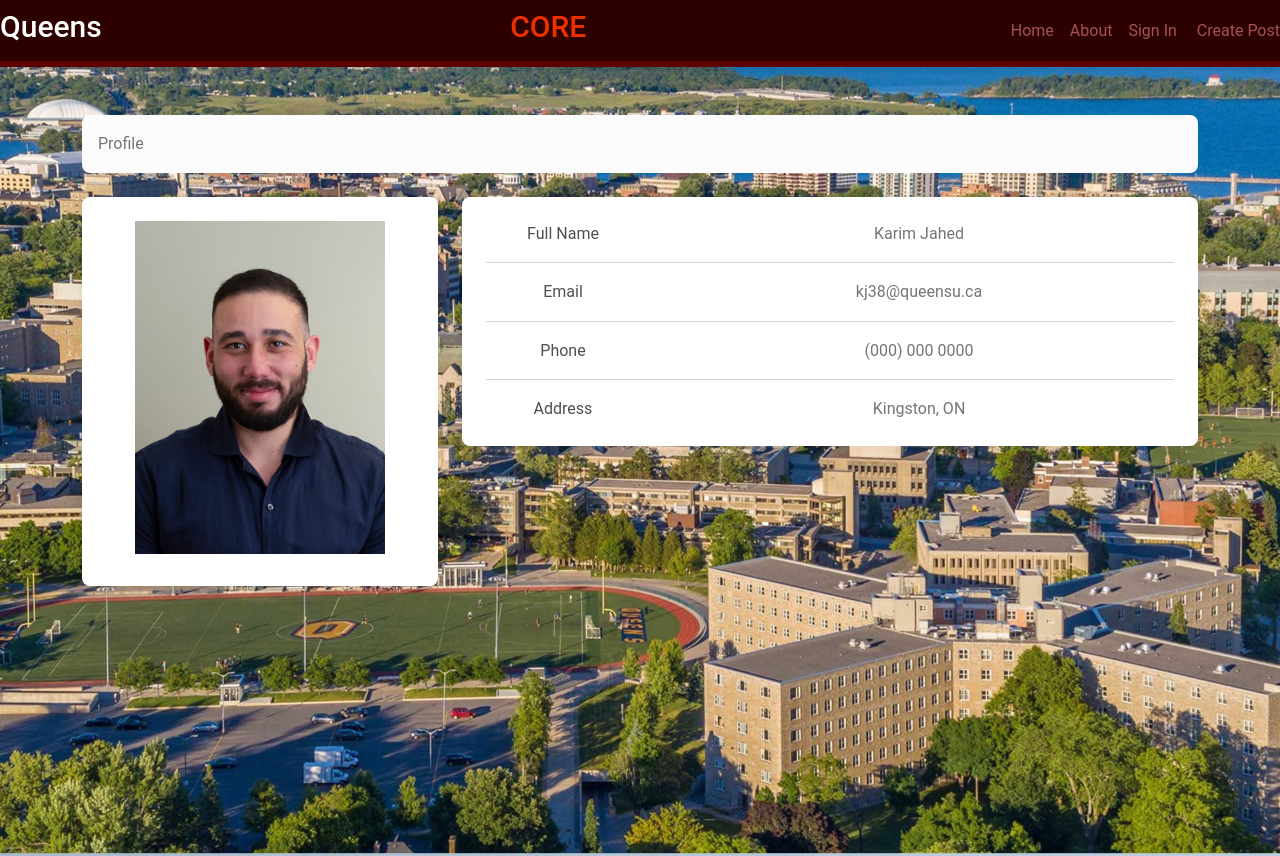
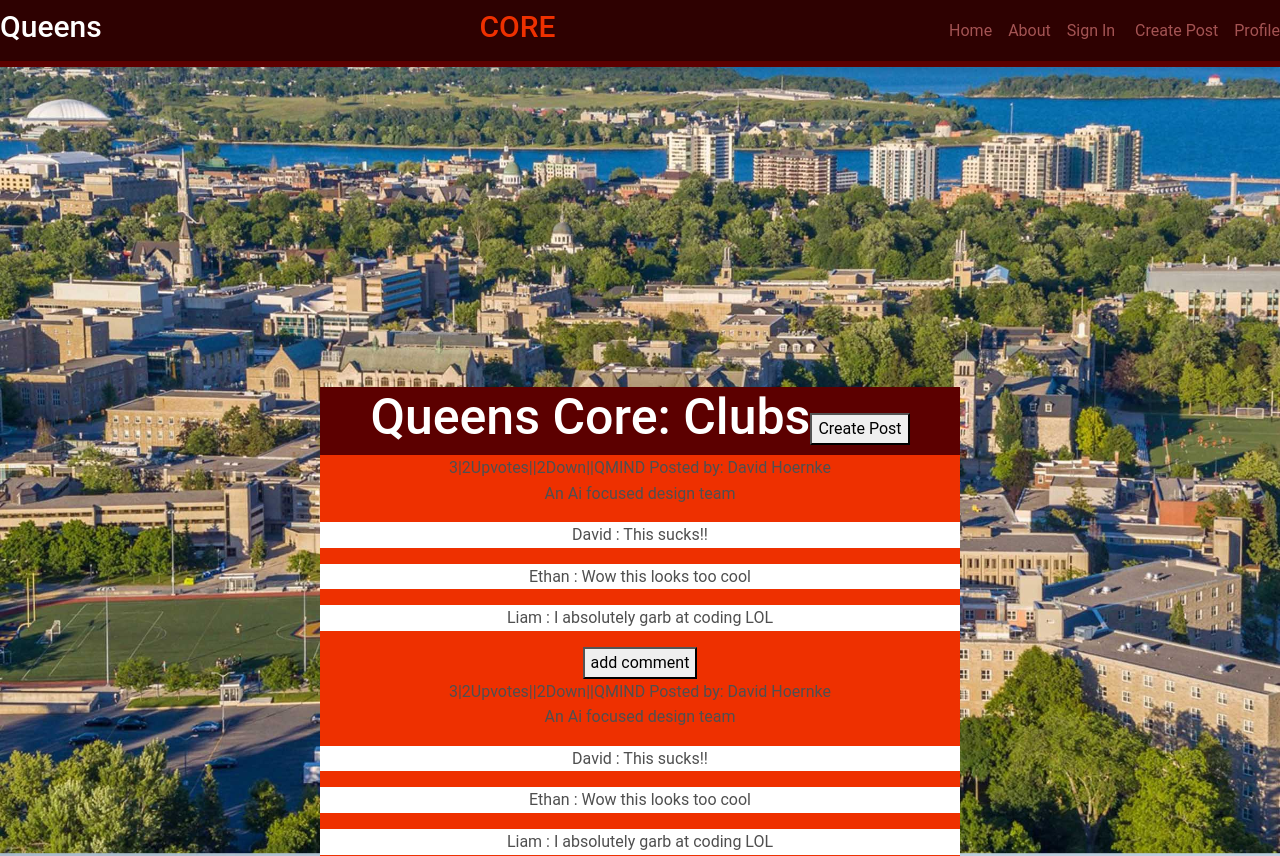
Before and after one commit to conboy/QueensCORE, a React (Create React App) app in the folder frontend/: page / in a window 1280 px wide. Shown: the top 856 px of the page. Built offline with nearby package versions, Linux system fonts and the light colour scheme.

Commit message:
Routing for profile

```diff
--- a/frontend/src/App.js
+++ b/frontend/src/App.js
@@ -10,12 +10,12 @@ function App() {
   return (
     <div className="App">
       <Navbar></Navbar>
-      <Profile></Profile>
       <BrowserRouter>
         <Routes>
           <Route path="/" element={<Home></Home>}></Route>
           <Route path="/signIn" element={<SignIn></SignIn>}></Route>
           <Route path="/CreatePost" element={<CreatePost></CreatePost>}></Route>
+          <Route path="/Profile" element={<Profile></Profile>}></Route>
         </Routes>
 
       </BrowserRouter>
--- a/frontend/src/components/Navbar.js
+++ b/frontend/src/components/Navbar.js
@@ -9,6 +9,7 @@ const Navbar = () =>{
                 <a href="/About">About</a>
                 <a href="/signIn">Sign In </a>
                 <a href="/CreatePost">Create Post</a>
+                <a href="/Profile">Profile</a>
 
             </div>
         </nav>
```
